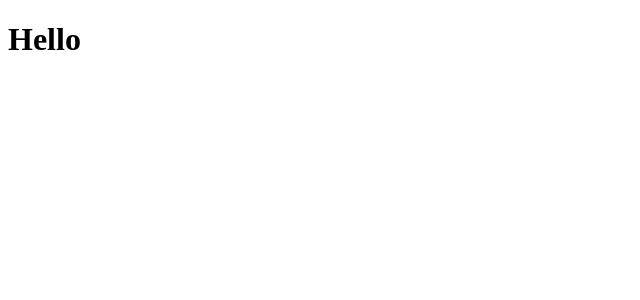
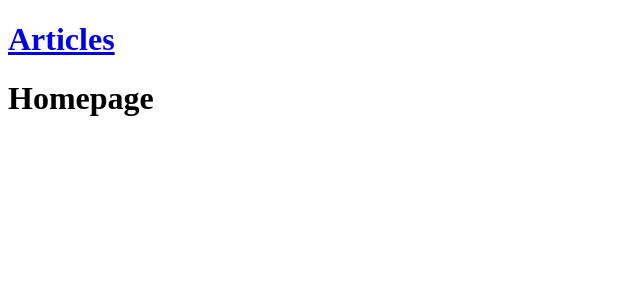
Before and after one commit to VVKDO98/react-blog, a React (Create React App) app in the folder frontend/: page / in a window 1280 px wide. Shown: the top 300 px of the page, without its empty margins (0-640 px from the left). Built offline with nearby package versions, Linux system fonts and the light colour scheme.

Commit message:
Add pages

```diff
--- a/frontend/src/App.js
+++ b/frontend/src/App.js
@@ -1,8 +1,19 @@
+import SiteHeader from "./components/SiteHeader";
+import {Routes, Route} from "react-router-dom";
+import Homepage from "./pages/Homepage";
+import ArticleDetails from "./pages/ArticleDetails";
+import Category from "./pages/Category";
+
 function App() {
   return (
-    <div className="App">
-      <h1>Hello</h1>
-    </div>
+      <div className="App">
+        <SiteHeader/>
+        <Routes>
+          <Route exact path="/" element={<Homepage/>}/>
+          <Route path="/details/:id" element={<ArticleDetails/>}/>
+          <Route path="/category/:id" element={<Category/>}/>
+        </Routes>
+      </div>
   );
 }
 
--- /dev/null
+++ b/frontend/src/components/SiteHeader.js
@@ -0,0 +1,12 @@
+import React from 'react';
+import {Link} from "react-router-dom";
+
+const SiteHeader = () => {
+    return (
+        <div>
+            <Link to="/"><h1>Articles</h1></Link>
+        </div>
+    );
+};
+
+export default SiteHeader;
--- a/frontend/src/index.js
+++ b/frontend/src/index.js
@@ -1,9 +1,12 @@
 import React from 'react';
 import ReactDOM from 'react-dom/client';
+import { BrowserRouter } from 'react-router-dom';
 import App from './App';
 const root = ReactDOM.createRoot(document.getElementById('root'));
 root.render(
   <React.StrictMode>
-    <App />
+    <BrowserRouter>
+      <App />
+    </BrowserRouter>
   </React.StrictMode>
 );
--- /dev/null
+++ b/frontend/src/pages/ArticleDetails.js
@@ -0,0 +1,11 @@
+import React from 'react';
+
+const ArticleDetails = () => {
+    return (
+        <div>
+            <h1>Article</h1>
+        </div>
+    );
+};
+
+export default ArticleDetails;
--- /dev/null
+++ b/frontend/src/pages/Category.js
@@ -0,0 +1,11 @@
+import React from 'react';
+
+const Category = () => {
+    return (
+        <div>
+            <h1>Category</h1>
+        </div>
+    );
+};
+
+export default Category;
--- /dev/null
+++ b/frontend/src/pages/Homepage.js
@@ -0,0 +1,11 @@
+import React from 'react';
+
+const Homepage = () => {
+    return (
+        <div>
+            <h1>Homepage</h1>
+        </div>
+    );
+};
+
+export default Homepage;
```
